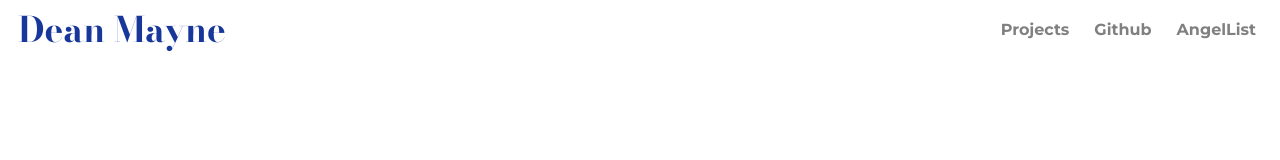
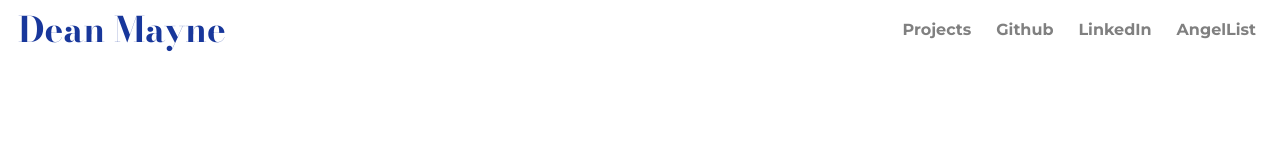
Before and after one commit to deanmayne/me, a React (Create React App) app: page /projects in a window 1280 px wide. Shown: the top 160 px of the page. Built offline with nearby package versions, Linux system fonts and the light colour scheme.

Commit message:
add linkedin link navbar

```diff
--- a/src/components/navbar.js
+++ b/src/components/navbar.js
@@ -12,6 +12,9 @@ const Navbar = () => (
       <a href="http://www.github.com/deanmayne" target="_blank">
         Github
       </a>
+      <a href="http://www.linkedin.com/in/deanmayne" target="_blank">
+        LinkedIn
+      </a>
       <a href="http://www.angel.co/u/deanmayne" target="_blank">
         AngelList
       </a>
```
